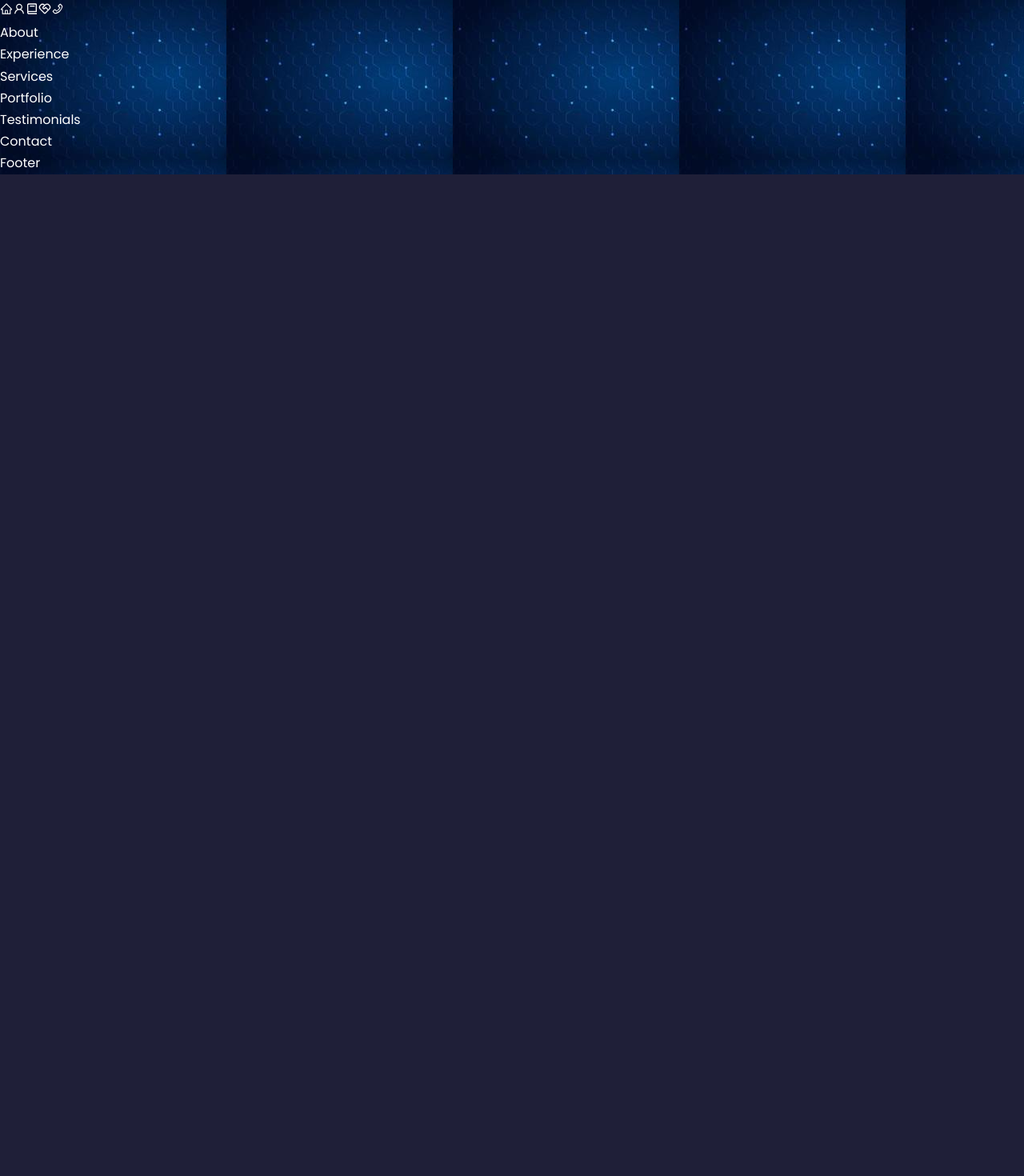
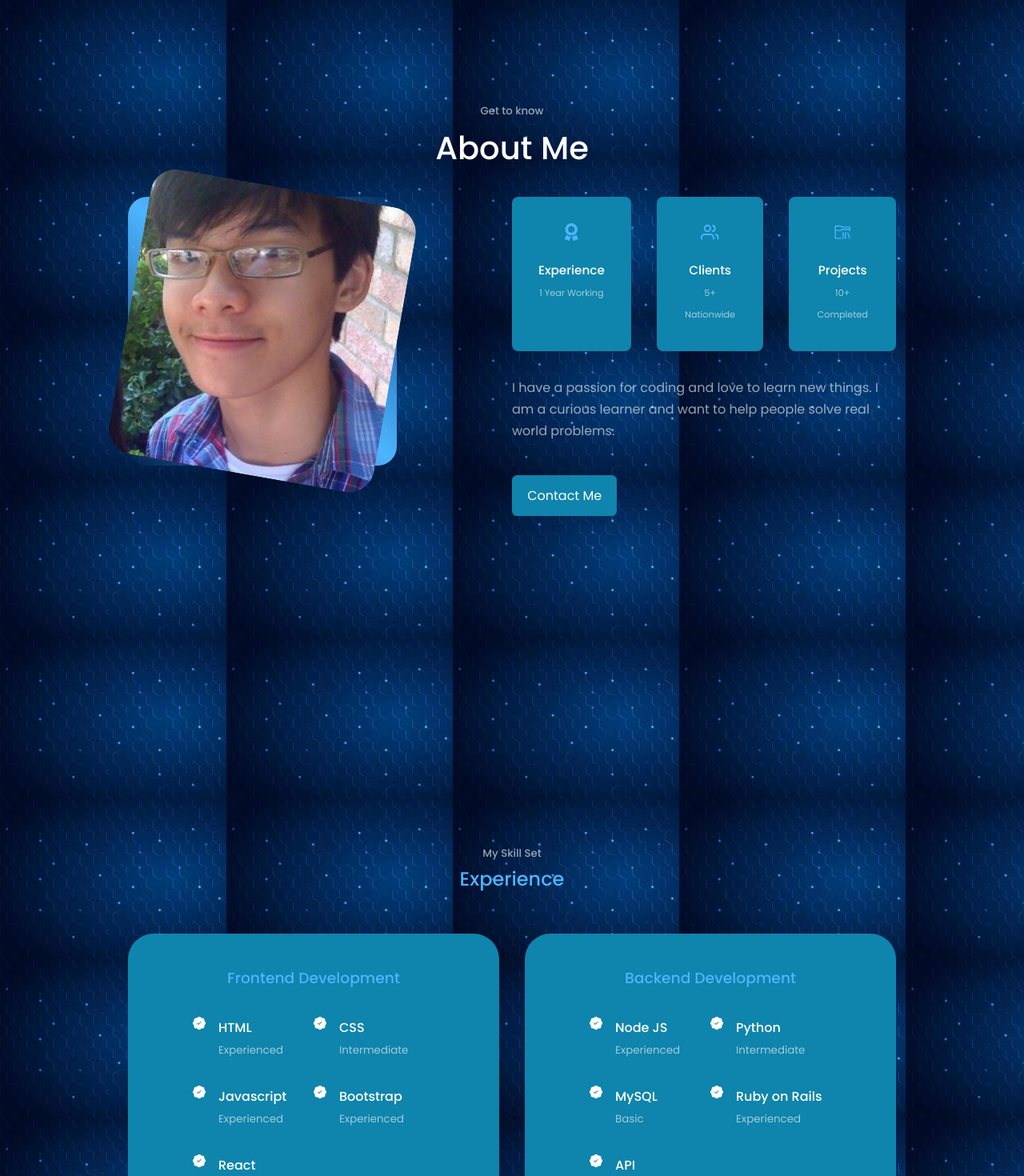
Before and after one commit to vintran93/react-portfolio-website, a React (Create React App) app: page / in a window 1280 px wide. Shown: the part 800-2270 px from the top of the page at 80% size. Before the commit the page ends 1018 px from the top, so only its background shows below. Built offline with nearby package versions, Linux system fonts and the light colour scheme.

Commit message:
experience section

```diff
--- a/src/components/about/About.jsx
+++ b/src/components/about/About.jsx
@@ -1,9 +1,52 @@
 import React from 'react'
 import './about.css'
+import ME from '../../assets/baby_vincent.jpg.JPG'
+import { FaAward } from 'react-icons/fa'
+import { FiUsers } from 'react-icons/fi'
+import { VscFolderLibrary } from 'react-icons/vsc'
 
 const About = () => {
   return (
-    <div>About</div>
+  <section id="about">
+    <h5>Get to know</h5>
+    <h1>About Me</h1>
+
+
+    <br></br>
+    <div className="container about__container">
+      <div className="about__me">
+        <div className="about__me-image">
+          <img src={ME} alt="About Image" />
+        </div>
+      </div>
+
+      <div className="about__content">
+        <div className="about__cards">
+          <article className="about__card">
+            <FaAward className="about__icon"/>
+            <h5>Experience</h5>
+            <small>1 Year Working</small>
+          </article>
+          <article className="about__card">
+            <FiUsers className="about__icon"/>
+            <h5>Clients</h5>
+            <small>5+ Nationwide</small>
+          </article>
+          <article className="about__card">
+            <VscFolderLibrary className="about__icon"/>
+            <h5>Projects</h5>
+            <small>10+ Completed</small>
+          </article>
+        </div>
+
+        <p>
+          I have a passion for coding and love to learn new things. I am a curious learner and want to help people solve real world problems.
+        </p>
+
+        <a href="#contact" className="btn btn-primary">Contact Me</a>
+      </div>
+    </div>
+  </section>
   )
 }
 
--- a/src/components/about/about.css
+++ b/src/components/about/about.css
@@ -0,0 +1,111 @@
+.about__container {
+    display: grid;
+    grid-template-columns: 35% 50%;
+    gap: 15%;
+}
+
+.about__me {
+    width: 100%;
+    aspect-ratio: 1/1;
+    border-radius: 1.5rem;
+    background: linear-gradient(
+        45deg,
+        transparent,
+        var(--color-bg-primary),
+        transparent
+    );
+
+    display: grid;
+    place-items: center;
+}
+
+.about__me-image {
+    border-radius: 2rem;
+    overflow: hidden;
+    transform: rotate(10deg);
+    transition: var(--transition);
+}
+
+.about__me-image:hover {
+    transform: rotate(0);
+}
+
+.about__cards {
+    display: grid;
+    grid-template-columns: repeat(3, 1fr);
+    gap: 2rem;
+}
+
+.about__card {
+    background: var(--color-bg-varient);
+    border: 1px solid transparent;
+    border-radius: 0.5rem;
+    padding: 2rem;
+    text-align: center;
+    transition: var(--transition);
+}
+
+.about__card:hover {
+    background: transparent;
+    background-color: var(--color-primary-varient);
+    cursor: default;
+}
+
+.about__icon {
+    color: var(--color-bg-primary);
+    font-size: 1.4rem;
+    margin-bottom: 1rem;
+}
+
+.about__card h5 {
+    font-size: 0.95rem;
+}
+
+.about__card small {
+    font-size: 0.7rem;
+    color: var(--color-light);
+}
+
+.about__content p {
+    margin: 2rem 0 2.6rem;
+    color: var(--color-light);
+}
+
+/*** MEDIA QUERIES (MEDIUM DEVICES) ***/
+@media screen and (max-width: 1024px) {
+
+    .about__container {
+        grid-template-columns: 1fr;
+        gap: 0;
+    }
+
+    .about__me {
+        width: 50%;
+        margin: 2rem auto 4rem;
+    }
+
+    .about__content p {
+        margin: 1rem 0 1.5rem;
+    }
+}
+
+/*** MEDIA QUERIES (SMALL DEVICES) ***/
+@media screen and (max-width: 600px) {
+    .about_me {
+        width: 65%;
+        margin: 0 auto 3rem;
+    }
+
+    .about__cards {
+        grid-template-columns: 1fr 1fr;
+        gap: 1rem;
+    }
+
+    .about__content {
+        text-align: center;
+    }
+
+    .about__content p {
+        margin: 1.5rem 0;
+    }
+}
--- a/src/components/contact/Contact.jsx
+++ b/src/components/contact/Contact.jsx
@@ -3,7 +3,7 @@ import './contact.css'
 
 const Contact = () => {
   return (
-    <div>Contact</div>
+    <section id="contact">Contact</section>
   )
 }
 
--- a/src/components/experience/Experience.jsx
+++ b/src/components/experience/Experience.jsx
@@ -1,9 +1,98 @@
 import React from 'react'
 import './experience.css'
+import { BsPatchCheckFill } from 'react-icons/bs'
 
 const Experience = () => {
   return (
-    <div>Experience</div>
+    <section id="experience">
+      <h5>My Skill Set</h5>
+      <h2>Experience</h2>
+
+      <div className="container experience__container">
+        <div className="experience__frontend">
+          <h3>Frontend Development</h3>
+            <div className="experience__content">
+              <article className="experience__details">
+                <BsPatchCheckFill />
+                <div>
+                  <h4>HTML</h4>
+                  <small className="text-light">Experienced</small>
+                </div>
+              </article>
+              <article className="experience__details">
+                <BsPatchCheckFill />
+                <div>
+                  <h4>CSS</h4>
+                  <small className="text-light">Intermediate</small>
+                </div>
+              </article>
+              <article className="experience__details">
+                <BsPatchCheckFill />
+                <div>
+                  <h4>Javascript</h4>
+                  <small className="text-light">Experienced</small>
+                </div>
+              </article>
+              <article className="experience__details">
+                <BsPatchCheckFill />
+                <div>
+                  <h4>Bootstrap</h4>
+                  <small className="text-light">Experienced</small>
+                </div>
+              </article>
+              <article className="experience__details">
+                <BsPatchCheckFill />
+                <div>
+                  <h4>React</h4>
+                  <small className="text-light">Experienced</small>
+                </div>
+              </article>
+            </div>
+        </div>
+
+        <div className="experience__backend">
+        <h3>Backend Development</h3>
+            <div className="experience__content">
+              <article className="experience__details">
+                <BsPatchCheckFill />
+                <div>
+                <h4>Node JS</h4>
+                <small className="text-light">Experienced</small>
+                </div>
+              </article>
+              <article className="experience__details">
+                <BsPatchCheckFill />
+                <div>
+                <h4>Python</h4>
+                <small className="text-light">Intermediate</small>
+                </div>
+              </article>
+              <article className="experience__details">
+                <BsPatchCheckFill />
+                <div>
+                <h4>MySQL</h4>
+                <small className="text-light">Basic</small>
+                </div>
+              </article>
+              <article className="experience__details">
+                <BsPatchCheckFill />
+                <div>
+                <h4>Ruby on Rails</h4>
+                <small className="text-light">Experienced</small>
+                </div>
+              </article>
+              <article className="experience__details">
+                <BsPatchCheckFill />
+                <div>
+                <h4>API</h4>
+                <small className="text-light">Experienced</small>
+                </div>
+              </article>
+          </div>
+
+        </div>
+      </div>
+    </section>
   )
 }
 
--- a/src/components/experience/experience.css
+++ b/src/components/experience/experience.css
@@ -0,0 +1,36 @@
+.experience__container {
+    display: grid;
+    grid-template-columns: 1fr 1fr;
+    gap: 2rem;
+}
+
+.experience__container > div {
+    background: var(--color-bg-varient);
+    padding: 2.4rem 5rem;
+    border-radius: 2rem;
+    border: 1px solid transparent;
+    transition: var(--transition);
+}
+
+.experience__container > div:hover {
+    background: transparent;
+    border-color: var(--color-primary-varient);
+    cursor: default;
+}
+
+.experience__container > div h3 {
+    text-align: center;
+    margin-bottom: 2rem;
+    color: var(--color-bg-primary);
+}
+
+.experience__content {
+    display: grid;
+    grid-template-columns: 1fr 1fr;
+    row-gap: 2rem;
+}
+
+.experience__details {
+    display: flex;
+    gap: 1rem;
+}
--- a/src/components/header/HeaderSocials.jsx
+++ b/src/components/header/HeaderSocials.jsx
@@ -6,8 +6,8 @@ const HeaderSocials = () => {
   return (
     <div className='header__socials'>
         <a href="https://www.linkedin.com/in/vincent-tran-998173a9/" target="_blank" rel="noreferrer"><BsLinkedin /></a>
-        <a href="https://www.youtube.com/channel/UC8uZKwgE3LghNowKImQ1x1A" target="_blank" rel="noreferrer"><BsGithub /></a>
-        <a href="https://github.com/vintran93" target="_blank" rel="noreferrer"><BsYoutube/> </a>
+        <a href="https://www.youtube.com/channel/UC8uZKwgE3LghNowKImQ1x1A" target="_blank" rel="noreferrer"><BsYoutube/> </a>
+        <a href="https://github.com/vintran93" target="_blank" rel="noreferrer"><BsGithub /></a>
     </div>
   )
 }
--- a/src/components/nav/Nav.jsx
+++ b/src/components/nav/Nav.jsx
@@ -3,15 +3,17 @@ import './nav.css'
 import { AiOutlineHome, AiOutlineUser, AiOutlinePhone } from 'react-icons/ai'
 import { BiBook } from 'react-icons/bi'
 import { RiServiceLine } from 'react-icons/ri'
+import { useState } from 'react'
 
 const Nav = () => {
+  const [activeNav, setActiveNav] = useState('#')
   return (
     <nav>
-      <a href="#"><AiOutlineHome /></a>
-      <a href="#about"><AiOutlineUser /></a>
-      <a href="#experience"><BiBook /></a>
-      <a href="#services"><RiServiceLine /></a>
-      <a href="#contact"><AiOutlinePhone /></a>
+      <a href="#" onClick={() => setActiveNav('#')} className={activeNav === '#' ? 'active' : ''}><AiOutlineHome /></a>
+      <a href="#about" onClick={() => setActiveNav('#about')} className={activeNav === '#about' ? 'active' : ''}><AiOutlineUser /></a>
+      <a href="#experience" onClick={() => setActiveNav('#experience')} className={activeNav === '#experience' ? 'active' : ''}><BiBook /></a>
+      <a href="#services" onClick={() => setActiveNav('#services')} className={activeNav === '#servies' ? 'active' : ''}><RiServiceLine /></a>
+      <a href="#contact" onClick={() => setActiveNav('#contact')} className={activeNav === '#contact' ? 'active' : ''}><AiOutlinePhone /></a>
     </nav>
   )
 }
--- a/src/components/nav/nav.css
+++ b/src/components/nav/nav.css
@@ -0,0 +1,33 @@
+nav {
+    background: rgba(0, 0, 0, 0.3);
+    width: max-content;
+    display: block;
+    padding: 0.7rem 1.7rem;
+    z-index: 2;
+    position: fixed;
+    left: 50%;
+    transform: translateX(-50%);
+    bottom: 2rem;
+    display: flex;
+    gap: 0.8rem;
+    border-radius: 3rem;
+    backdrop-filter: blur(15px);
+}
+
+nav a {
+    background: transparent;
+    padding: 0.9rem;
+    border-radius: 50%;
+    display: flex;
+    color: var(--color-light);
+    font-size: 1.1rem;
+}
+
+nav a:hover {
+    background: rgba(0, 0, 0, 0.3);
+}
+
+nav a.active {
+    background: var(--color-bg);
+    color: var(--color-white);
+}
--- a/src/components/portfolio/Portfolio.jsx
+++ b/src/components/portfolio/Portfolio.jsx
@@ -3,7 +3,7 @@ import './portfolio.css'
 
 const Portfolio = () => {
   return (
-    <div>Portfolio</div>
+    <section id="portfolio"></section>
   )
 }
 
--- a/src/components/services/Services.jsx
+++ b/src/components/services/Services.jsx
@@ -3,7 +3,7 @@ import './services.css'
 
 const Services = () => {
   return (
-    <div>Services</div>
+    <section id="services">Services</section>
   )
 }
 
--- a/src/components/testimonials/Testimonials.jsx
+++ b/src/components/testimonials/Testimonials.jsx
@@ -3,7 +3,7 @@ import './testimonials.css'
 
 const Testimonials = () => {
   return (
-    <div>Testimonials</div>
+    <section id="testimonials">Testimonials</section>
   )
 }
 
--- a/src/index.css
+++ b/src/index.css
@@ -13,7 +13,7 @@
 
 :root {
     --color-bg: #1f1f38;
-    --color-bg-varient: #2c2c6c;
+    --color-bg-varient: rgb(15, 132, 172);
     --color-bg-primary: #4db5ff;
     --color-bg-primary-varient: rgba(77, 181, 255, 0.4);
     --color-white: #fff;
@@ -59,10 +59,12 @@ h5 {
 
 h1 {
     font-size: 2.5rem;
+    text-align: center;
 }
 
 section {
     margin-top: 8rem; /* white space around different sections */
+    height: 100vh;
 }
 
 section > h2, section > h5 {
@@ -71,7 +73,12 @@ section > h2, section > h5 {
 }
 
 section > h2 {
-    color: var(--color-primary);
+    color: var(--color-bg-primary);
+    margin-bottom: 3rem;
+}
+
+section > h3 {
+    color: white;
     margin-bottom: 3rem;
 }
 
@@ -91,7 +98,8 @@ a:hover {
 .btn {
     width: max-content;
     display: inline-block;
-    /* color: var(--color-primary); */
+    color: var(--color-primary);
+    background: var(--color-bg-varient);
     padding: 0.75rem 1.2rem;
     border-radius: 0.4rem;
     cursor: pointer;
@@ -106,7 +114,7 @@ a:hover {
 }
 
 .btn-primary {
-    background: var(--color-primary);
+    background: var(--color-bg-varient);
     color: white;
 }
 
```
Also changed, not shown: src/assets/baby_vincent.jpg.JPG (added).
